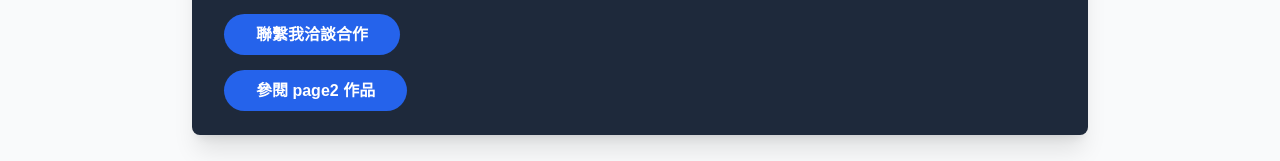
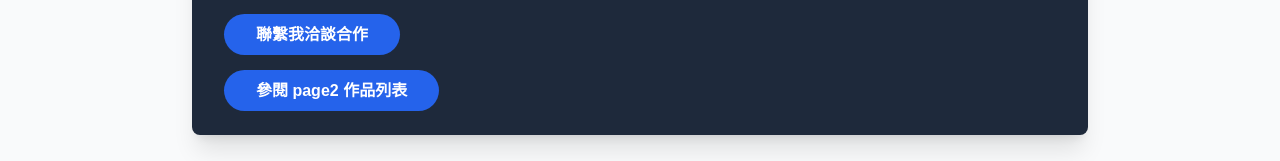
Before and after one commit to mymis168/mymis168.github.io, a plain HTML site: page index.html in a window 1280 px wide. Shown: the part 1763-1924 px from the top of the page. Drawn offline with nearby package versions, Linux system fonts and the light colour scheme.

Commit message:
page2 update2

```diff
--- a/index.html
+++ b/index.html
@@ -140,7 +140,7 @@
                 </div>
                  <div class="mt-8">
                     <a href="page2.html" class="bg-blue-600 hover:bg-blue-700 text-white px-8 py-3 rounded-full font-bold transition">
-                        參閱 page2 作品
+                        參閱 page2 作品列表
                     </a>
                 </div>
             </div>
```
